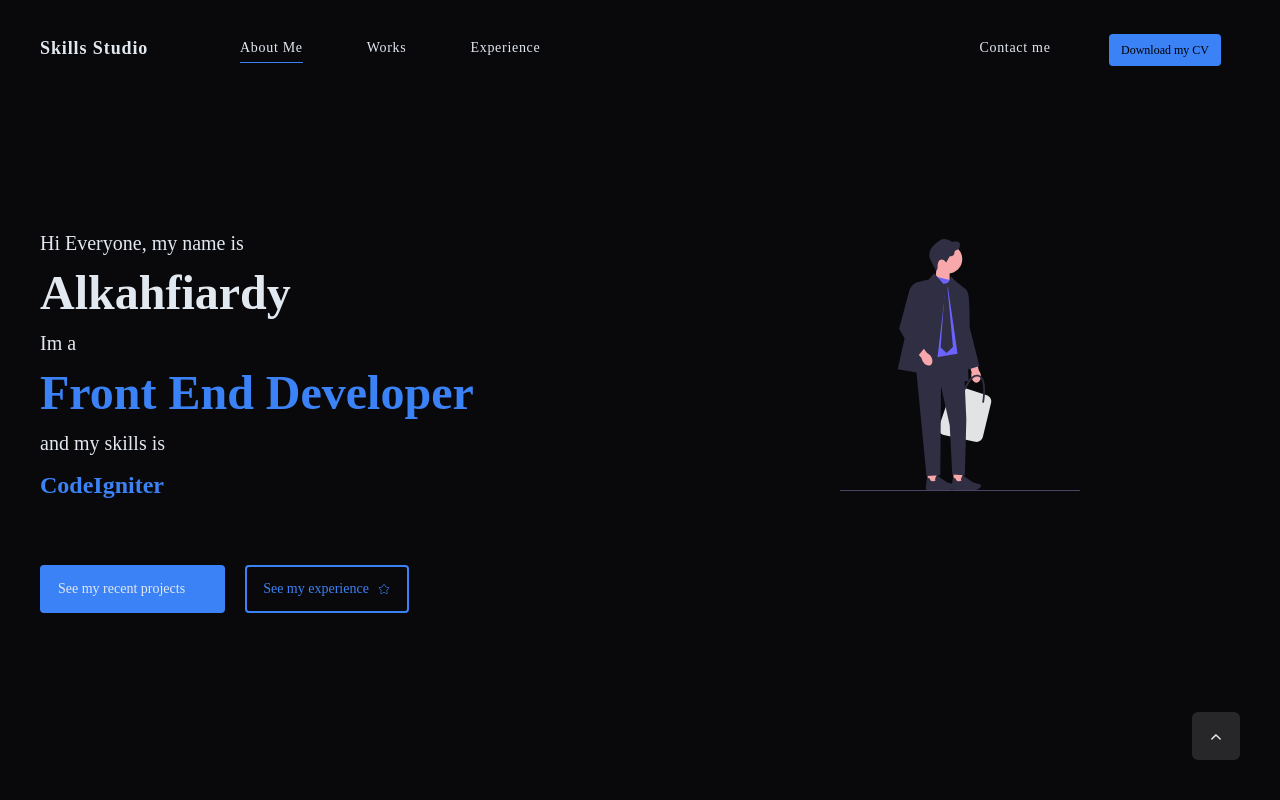
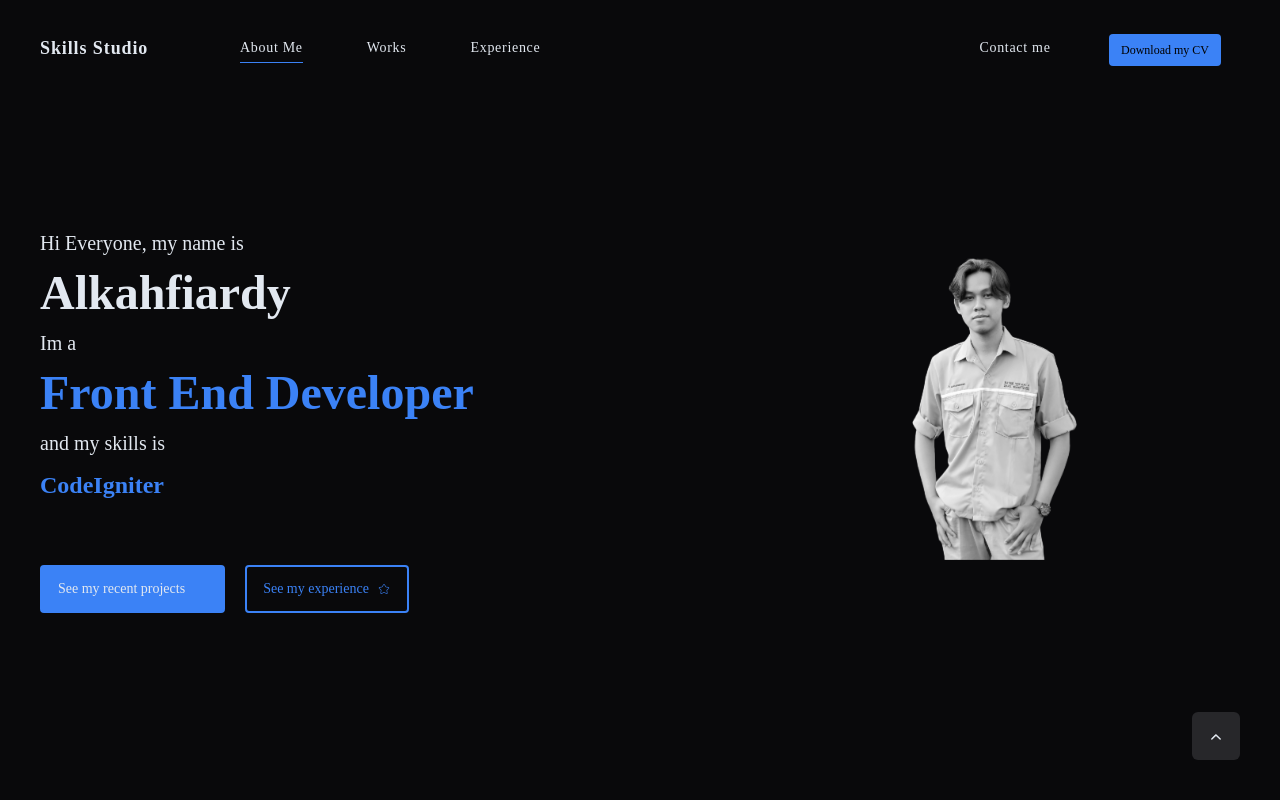
Before and after one commit to IlhamSoejudAlkahfiardy/dark-mode-portfolio, a React (Vite) app: page / in a window 1280 px wide. Shown: the top 800 px of the page. Built offline with nearby package versions, Linux system fonts and the light colour scheme; some icons are missing.

Commit message:
140123(5)

```diff
--- a/src/components/ContactMe.jsx
+++ b/src/components/ContactMe.jsx
@@ -61,27 +61,27 @@ const ContactMe = () => {
                 <div className='w-full my-10 flex justify-center items-center'>
                     <motion.img
 
-                        // initial={{ y: -500 }}
-                        // animate={{ y: 0 }}
+                        initial={{ y: -500 }}
+                        animate={{ y: 0 }}
 
-                        // transition={{
-                        //     type: 'spring',
-                        //     delay: 0.1
-                        // }}
+                        transition={{
+                            type: 'spring',
+                            delay: 0.1
+                        }}
 
-                        // whileHover={{
-                        //     scale: 1.1,
-                        //     cursor: 'grab',
-                        //     transition: {
-                        //         type: 'spring',
-                        //         delay: 0
-                        //     }
-                        // }}
+                        whileHover={{
+                            scale: 1.1,
+                            cursor: 'grab',
+                            transition: {
+                                type: 'spring',
+                                delay: 0
+                            }
+                        }}
 
-                        // whileTap={{
-                        //     scale: 1.2,
-                        //     cursor: 'grabbing'
-                        // }}
+                        whileTap={{
+                            scale: 1.2,
+                            cursor: 'grabbing'
+                        }}
 
                         src={ImageContactMe} className='max-w-sm xl:scale-125' alt="" srcset="" />
                 </div>
--- a/src/components/LandingPage.jsx
+++ b/src/components/LandingPage.jsx
@@ -1,8 +1,9 @@
 import React, { useState, useEffect } from 'react'
 
-import ImageProfile from '../assets/images/profile/hero.svg'
+import ImageProfile from '../assets/images/profile/profil2.png'
 
-import Programmer from '../assets/images/profile/programmer.svg'
+// import Programmer from '../assets/images/profile/programmer.svg'
+import Programmer from '../assets/images/profile/aboutme.jpg'
 import { LiaHandPointer } from "react-icons/lia";
 import { CiStar } from "react-icons/ci";
 import { Link } from 'react-router-dom';
@@ -148,7 +149,7 @@ const Hero = () => {
 
         <motion.div
 
-          className='w-1/3 lg:w-1/4 xl:w-1/5 h-48 flex justify-center items-center'
+          className='w-1/3 lg:w-1/4 h-48 flex justify-center items-center '
 
         // style={{ backgroundImage: `url(${ImageProfile})`, backgroundSize: 'contain',
         // backgroundPosition: 'center', backgroundRepeat: 'no-repeat' }}
@@ -159,15 +160,15 @@ const Hero = () => {
             }}
 
             whileInView={{
-              scale: 1
+              scale: 1.3
             }}
 
             drag
             dragConstraints={{
-              top: -50,
-              right: 50,
-              bottom: 50,
-              left: -50,
+              top: 0,
+              right: 0,
+              bottom: 0,
+              left: 0,
             }}
             dragTransition={{ bounceStiffness: 500, bounceDamping: 10 }}
             dragElastic={0.5}
@@ -178,7 +179,6 @@ const Hero = () => {
             }}
 
             whileHover={{
-              scale: 1.2,
               cursor: "grab"
             }}
 
@@ -186,7 +186,7 @@ const Hero = () => {
               type: "spring",
             }}
 
-            src={ImageProfile} alt="" />
+            src={ImageProfile} className='grayscale' alt="" />
         </motion.div>
       </div>
       <motion.div
@@ -325,7 +325,7 @@ const About = () => {
               duration: 1.5
             }}
 
-            className='w-1/4 lg:w-full aspect-square h-fit rounded-md' style={{ backgroundImage: `url(${Programmer})`, backgroundPosition: 'center', backgroundSize: 'cover' }} />
+            className='w-1/4 lg:w-full aspect-square h-fit rounded-md grayscale' style={{ backgroundImage: `url(${Programmer})`, backgroundPosition: 'top', backgroundSize: 'cover' }} />
 
           <motion.div
             initial={{
```
Also changed, not shown: src/assets/images/profile/aboutme.jpg (added), src/assets/images/profile/profil2.png (added).
